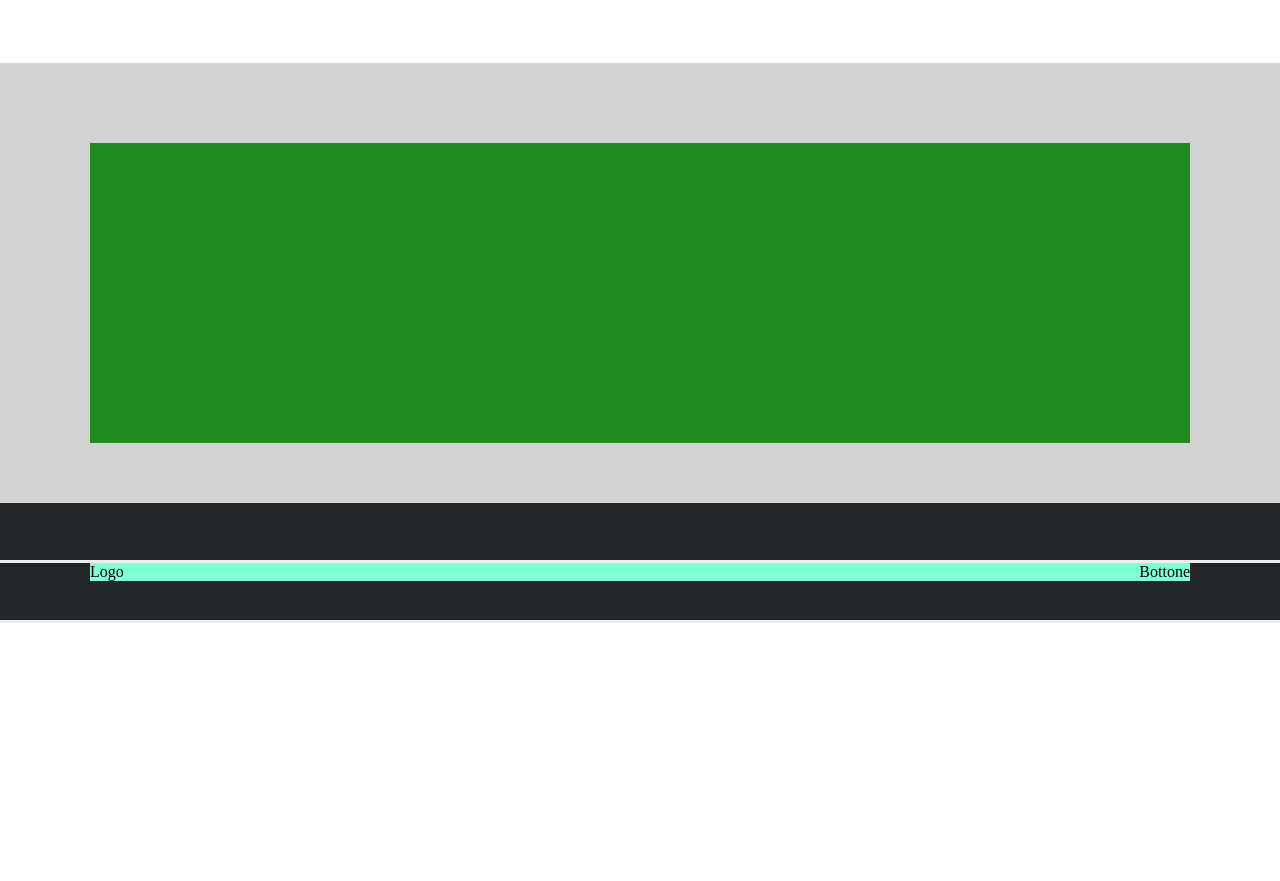
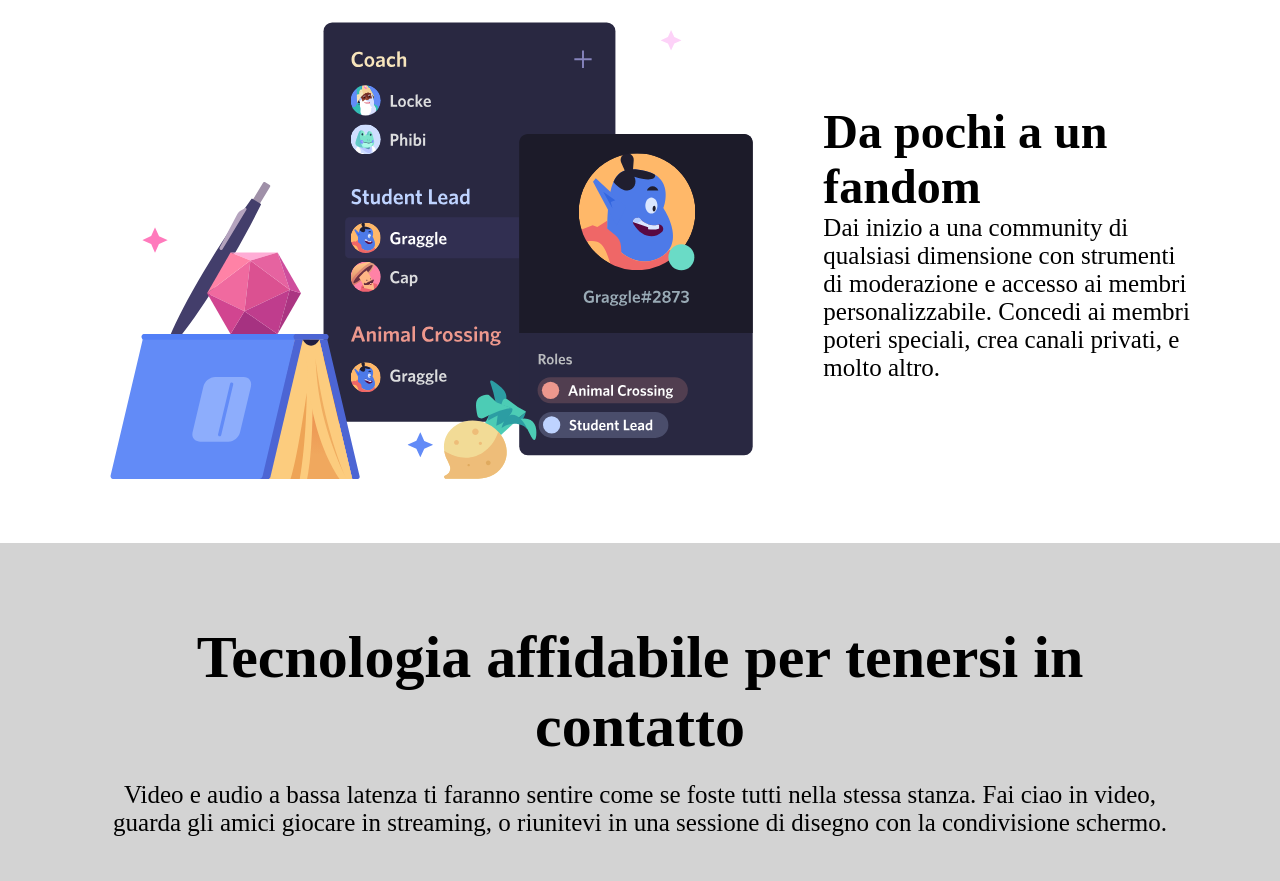
Before and after one commit to edocico/htmlcss-discord, a plain HTML site: page index.html in a window 1280 px wide. Shown: the part 1939-2820 px from the top of the page. Before the commit the page ends 2562 px from the top, so only its background shows below. Drawn offline with Linux system fonts and the light colour scheme.

Commit message:
add section 5 elements

```diff
--- a/css/style.css
+++ b/css/style.css
@@ -220,8 +220,7 @@ h2 {
 
 .grey .col-12 {
     flex-basis: 100%;
-    min-height: 300px;
-    background-color: #228B22;
+    text-align: center;
 }
 
 /*footer*/
--- a/index.html
+++ b/index.html
@@ -73,8 +73,12 @@
         <section class="main-section white">
             <div class="container">
                 <div class="row">
-                    <div class="col-8"></div>
-                    <div class="col-4"></div>
+                    <div class="col-8"><img class="img-fluid" src="./img/item3.svg" alt="chat image 3">
+                    </div>
+                    <div class="col-4">
+                        <h2>Da pochi a un fandom</h2>
+                        <p>Dai inizio a una community di qualsiasi dimensione con strumenti di moderazione e accesso ai membri personalizzabile. Concedi ai membri poteri speciali, crea canali privati, e molto altro.</p>
+                    </div>
                 </div>
             </div>
         </section>
@@ -82,7 +86,13 @@
         <section class="main-section grey">
             <div class="container">
                 <div class="row">
-                    <div class="col-12"></div>
+                    <div class="col-12">
+                        <h2>Tecnologia affidabile per tenersi in contatto</h2>
+                        <p>Video e audio a bassa latenza ti faranno sentire come se foste tutti nella stessa stanza. Fai ciao in video, guarda gli amici giocare in streaming, o riunitevi in una sessione di disegno con la condivisione schermo.</p>
+                        <img class="img-fluid" src="./img/item4-big.svg" alt="chat image 4">
+                        <h3>Pronto a iniziare la tua avventura?</h3>
+                        <button>Scarica per Mac</button>
+                    </div>
                 </div>
             </div>
         </section>
```
